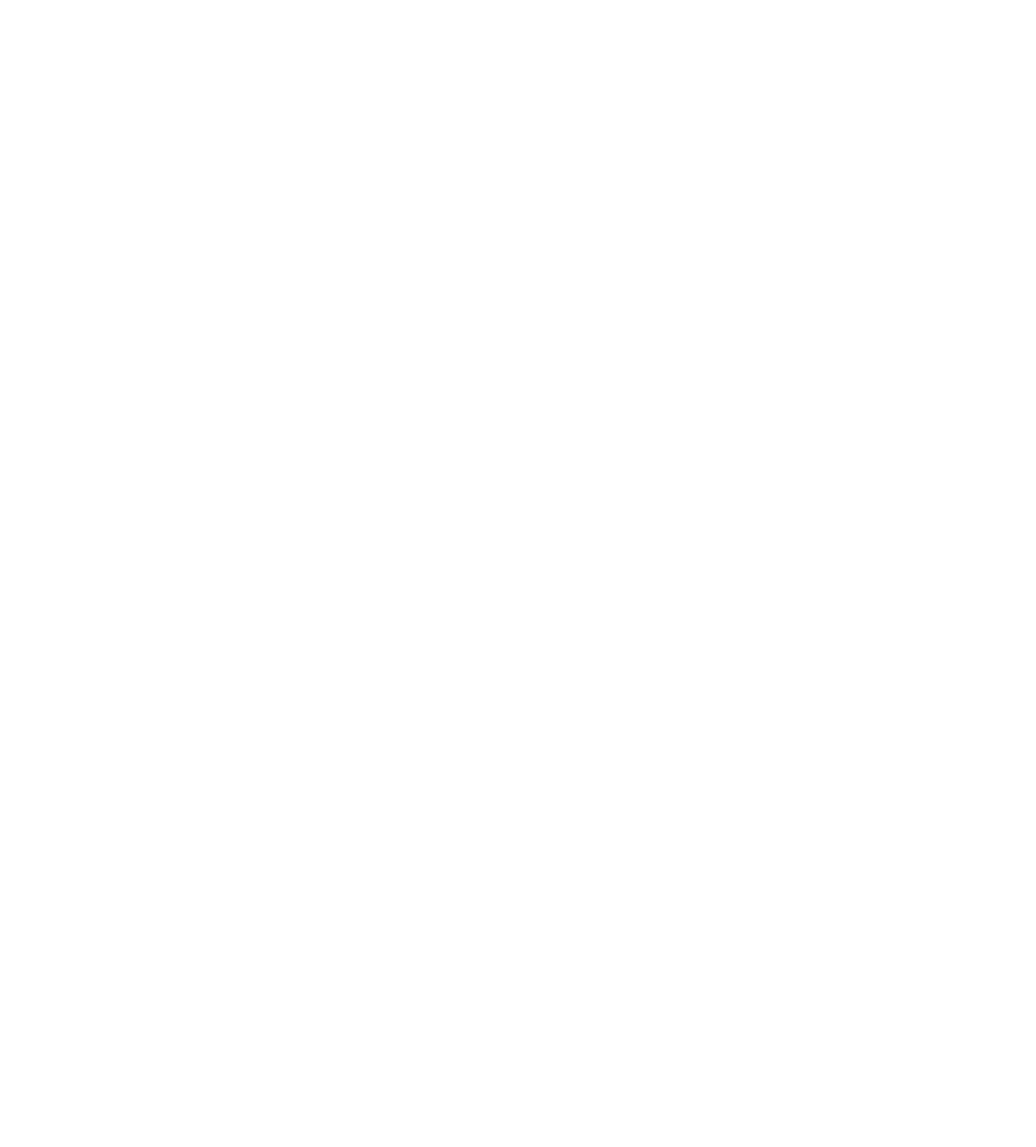
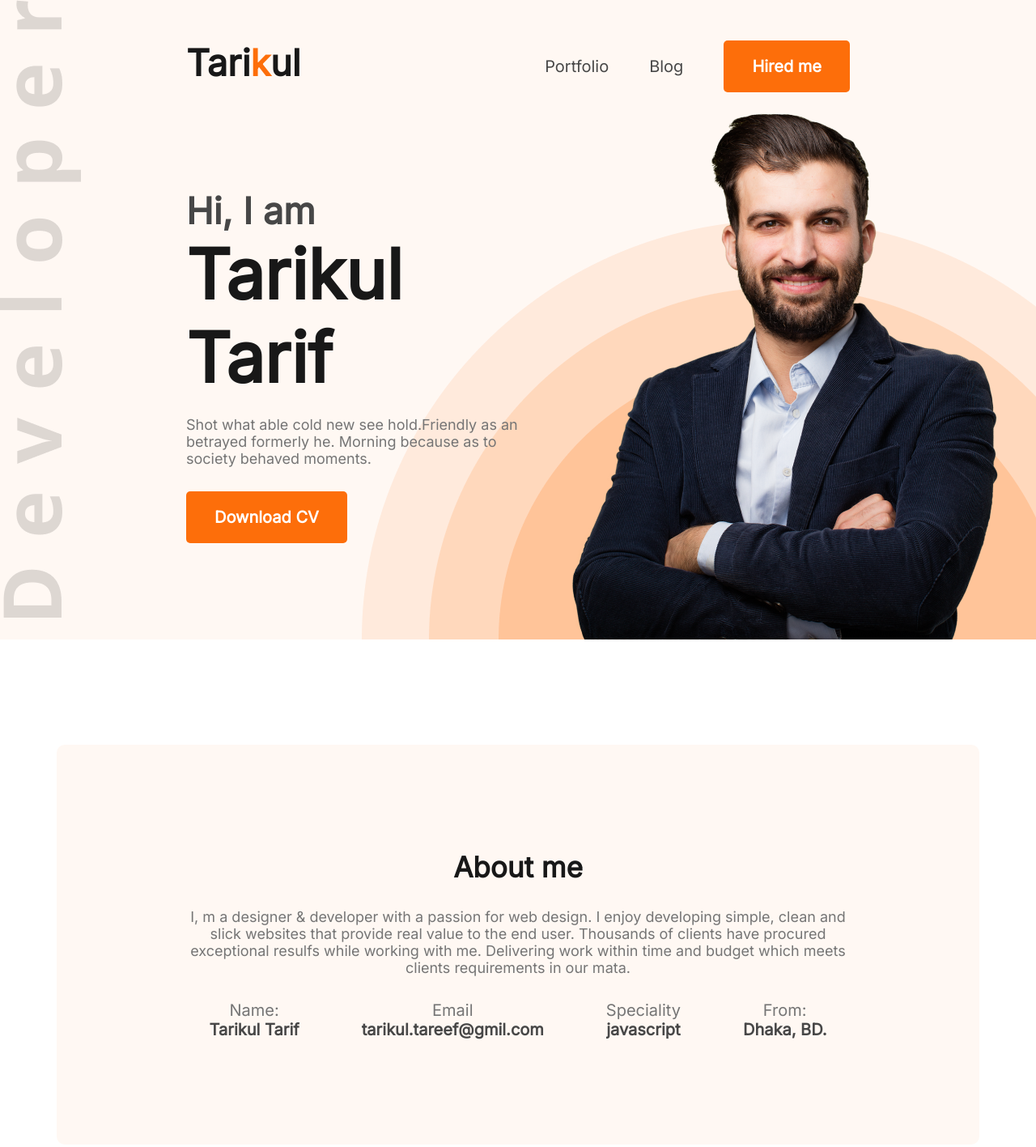
Before and after one commit to tarikul-tareef/portfoio-website, a plain HTML site: page index.html in a window 1280 px wide. Shown: the top 1417 px of the page at 81% size. Before the commit the page ends 800 px from the top, so only its background shows below. Drawn offline with Linux system fonts and the light colour scheme; files that its build step writes are made by us from their sources.

Commit message:
after about section

```diff
--- a/Styles/style.css
+++ b/Styles/style.css
@@ -0,0 +1,117 @@
+* {
+  margin: 0;
+  padding: 0;
+  font-family: "Inter", sans-serif;
+}
+.primary-btn {
+  height: 64px;
+  font-size: 20px;
+  font-weight: 700;
+  background: #fd6e0a;
+  border-radius: 5px;
+  padding: 0 35px;
+  border: none;
+  color: #ffffff;
+}
+/* Header and nav section styles */
+.header {
+  background: #fff8f3;
+  background-image: url(../images/developer.png), url(../images/header_bg.png);
+  background-repeat: no-repeat;
+  background-position: left top, right bottom;
+}
+nav {
+  display: flex;
+  justify-content: space-between;
+  margin: 0 230px;
+  padding-top: 50px;
+}
+.nav-title {
+  font-weight: 800;
+  font-size: 45px;
+  color: #181818;
+}
+.nav-title span {
+  color: #fd6e0a;
+}
+nav ul {
+  display: flex;
+  list-style: none;
+  align-items: center;
+}
+nav ul li {
+  margin-left: 50px;
+  font-size: 20px;
+  color: #474747;
+}
+/* Header Banner Styles */
+.banner {
+  display: flex;
+  align-items: center;
+  margin-left: 230px;
+  margin-right: 38px;
+}
+.banner-subtitle {
+  font-weight: 600;
+  font-size: 45px;
+  color: #474747;
+}
+.banner-title {
+  font-weight: 700;
+  font-size: 85px;
+  color: #181818;
+  margin-bottom: 20px;
+}
+.banner-description {
+  font-size: 18px;
+  color: #757575;
+  margin-bottom: 30px;
+}
+/* main section syles */
+main {
+  max-width: 1140px;
+  margin: 0 auto;
+}
+.section-title {
+  font-weight: 700;
+  font-size: 35px;
+  color: #181818;
+  margin-bottom: 30px;
+  text-align: center;
+}
+.section-description {
+  font-size: 18px;
+  color: #757575;
+  margin-bottom: 30px;
+  text-align: center;
+}
+/* About section styles */
+.about {
+  background: #fff8f3;
+  border-radius: 10px;
+  padding: 130px 150px;
+  margin-top: 130px;
+  text-align: center;
+}
+.about-info-container {
+  display: flex;
+  justify-content: space-around;
+}
+.info-title {
+  font-size: 20px;
+  color: #757575;
+}
+.info-description {
+  font-weight: 700;
+  font-size: 20px;
+  color: #474747;
+}
+
+/* My-Skills Section Styles */
+.my-skills {
+  margin-top: 130px;
+}
+.skils-container {
+  display: flex;
+  justify-content: space-between;
+}
--- a/index.html
+++ b/index.html
@@ -6,14 +6,96 @@
   <meta http-equiv="X-UA-Compatible" content="IE=edge">
   <meta name="viewport" content="width=device-width, initial-scale=1.0">
   <title>Portfolio Website</title>
-  <link rel="stylesheet" href="style.css">
+  <link rel="stylesheet" href="/Styles/style.css">
   <link rel="preconnect" href="https://fonts.googleapis.com">
   <link rel="preconnect" href="https://fonts.gstatic.com" crossorigin>
   <link href="https://fonts.googleapis.com/css2?family=Inter&display=swap" rel="stylesheet">
 </head>
 
 <body>
+  <header class="header">
+    <nav>
+      <h2 class="nav-title">Tari<span>k</span>ul</h2>
+      <ul>
+        <li>Portfolio</li>
+        <li>Blog</li>
+        <li><button class="primary-btn">Hired me</button></li>
+      </ul>
+    </nav>
+    <!-- Header Banner -->
+    <div class="banner">
+      <div>
+        <h3 class="banner-subtitle">Hi, I am</h3>
+        <h2 class="banner-title">Tarikul Tarif</h2>
+        <p class="banner-description">Shot what able cold new see hold.Friendly as an betrayed formerly he. Morning
+          because as to society behaved moments.</p>
+        <button class="primary-btn">Download CV</button>
+      </div>
+      <img src="/images/hardy.png" alt="">
+    </div>
+  </header>
+  <main>
+    <section class="about">
+      <h3 class="section-title">About me</h3>
+      <p class="section-description">I, m a designer & developer with a passion for web design. I enjoy developing
+        simple, clean and slick websites that provide real value to the end user. Thousands of clients have procured
+        exceptional resulfs while working with me. Delivering work within time and budget which meets clients
+        requirements in our mata.</p>
+      <div class="about-info-container">
+        <div class="about-info">
+          <p class="info-title">Name:</p>
+          <p class="info-description">Tarikul Tarif</p>
+        </div>
+        <div class="about-info">
+          <p class="info-title">Email</p>
+          <p class="info-description">tarikul.tareef@gmil.com</p>
+        </div>
+        <div class="about-info">
+          <p class="info-title">Speciality</p>
+          <p class="info-description">javascript</p>
+        </div>
+        <div class="about-info">
+          <p class="info-title">From:</p>
+          <p class="info-description">Dhaka, BD.</p>
+        </div>
+      </div>
+    </section>
+    <section class="my-skills">
+      <h3 class="section-title">What I do</h3>
+      <p class="section-description">I have more than 10 years experience building software for clients all over the
+        world. Below is a quick overview of my main technical skill sets and technologies i use. Want to find out more
+        about my experience? Check out my online resume and project portfolio.</p>
+      <div class="skils-container">
+        <div class="skill-item">
+          <img src="/images/icons/js.png" alt="">
+          <h4 class="skill-name">Vanilla JavaScript</h4>
+          <p class="skill-item-description">List skill/technologies here. You can change the icon above to any of the
+            1500+ FontAwesome 5 free icons available. Aenean commodo ligula eget dolor.</p>
+        </div>
+        <div class="skill-item">
+          <img src="/images/icons/react.png" alt="">
+          <h4 class="skill-name">React</h4>
+          <p class="skill-item-description">List skill/technologies here. You can change the icon above to any of the
+            1500+ FontAwesome 5 free icons available. Aenean commodo ligula eget dolor.</p>
+        </div>
+        <div class="skill-item">
+          <img src="/images/icons/nodejs.png" alt="">
+          <h4 class="skill-name">Node.js</h4>
+          <p class="skill-item-description">List skill/technologies here. You can change the icon above to any of the
+            1500+ FontAwesome 5 free icons available. Aenean commodo ligula eget dolor.</p>
+        </div>
+        <div class="skill-item">
+          <img src="/images/icons/mongo.png" alt="">
+          <h4 class="skill-name">MongoDB</h4>
+          <p class="skill-item-description">List skill/technologies here. You can change the icon above to any of the
+            1500+ FontAwesome 5 free icons available. Aenean commodo ligula eget dolor.</p>
+        </div>
+      </div>
+    </section>
+  </main>
+  <footer>
 
+  </footer>
 </body>
 
 </html>
```
